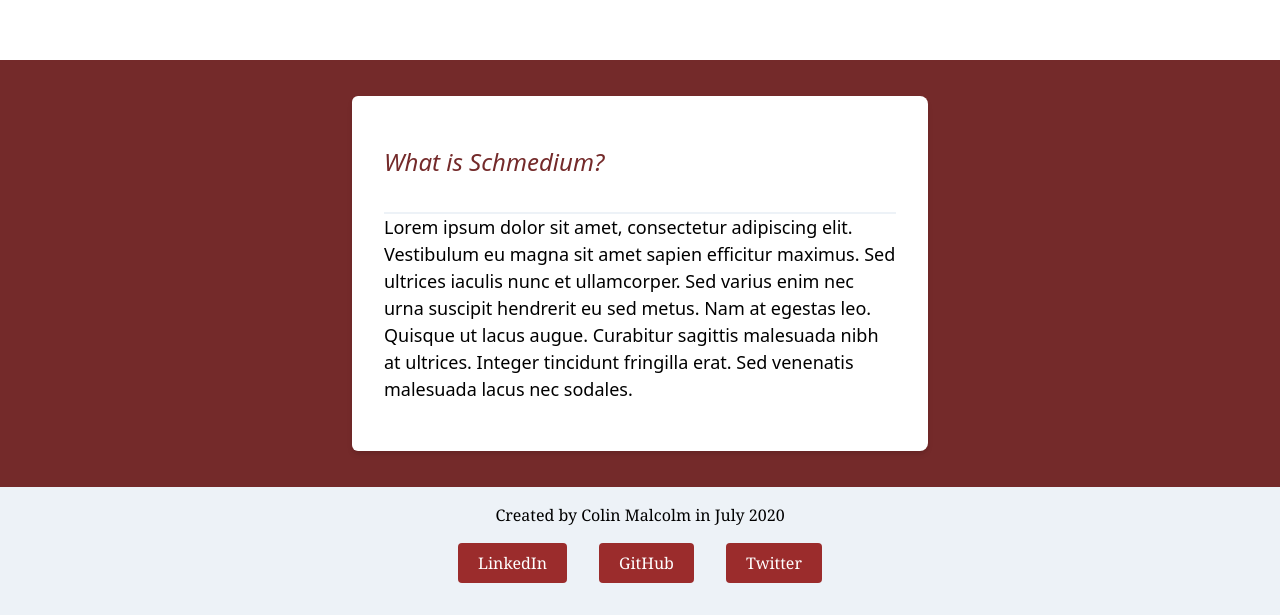
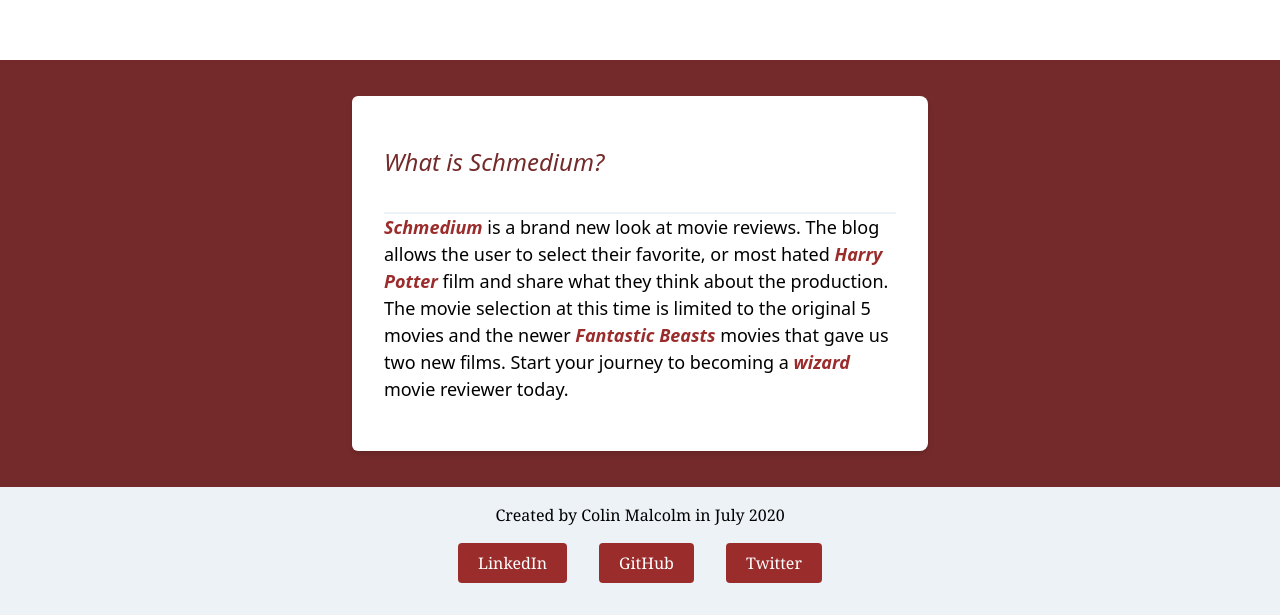
Before and after one commit to malcolmc10/Schmedium, a React (Create React App) app in the folder client/: page / in a window 1280 px wide. Shown: the part 1132-1747 px from the top of the page. Built offline with nearby package versions, Linux system fonts and the light colour scheme; no server answers.

Commit message:
removed Lorem Epsom for real text

```diff
--- a/client/src/Components/About.jsx
+++ b/client/src/Components/About.jsx
@@ -5,7 +5,7 @@
         <div className="my-5 mx-auto max-w-xl shadow-md bg-white py-4 rounded-l-md rounded-r-lg">
             <h1 className="content-center text-2xl text-red-900 m-8 italic">What is Schmedium?</h1>
 
-            <p className="content-center text-lg m-8 border-gray-200 border-t-2 ">Lorem ipsum dolor sit amet, consectetur adipiscing elit. Vestibulum eu magna sit amet sapien efficitur maximus. Sed ultrices iaculis nunc et ullamcorper. Sed varius enim nec urna suscipit hendrerit eu sed metus. Nam at egestas leo. Quisque ut lacus augue. Curabitur sagittis malesuada nibh at ultrices. Integer tincidunt fringilla erat. Sed venenatis malesuada lacus nec sodales.</p>
+            <p className="content-center text-lg m-8 border-gray-200 border-t-2 "><span className="text-lg font-semibold text-red-800 italic">Schmedium</span> is a brand new look at movie reviews. The blog allows the user to select their favorite, or most hated <span className="text-lg font-semibold text-red-800 italic">Harry Potter</span> film and share what they think about the production. The movie selection at this time is limited to the original 5 movies and the newer <span className="text-lg font-semibold text-red-800 italic">Fantastic Beasts</span> movies that gave us two new films. Start your journey to becoming a <span className="text-lg font-semibold text-red-800 italic">wizard</span> movie reviewer today.</p>
 
 
         </div>
--- a/client/src/Components/Carousel.jsx
+++ b/client/src/Components/Carousel.jsx
@@ -79,4 +79,4 @@
     }
   }
 
-//   used the react slider library to make the carousel possible.
+//   used the react slider library to make the carousel possible. As suggested by Scott and Christian who have used it in the past.
```
